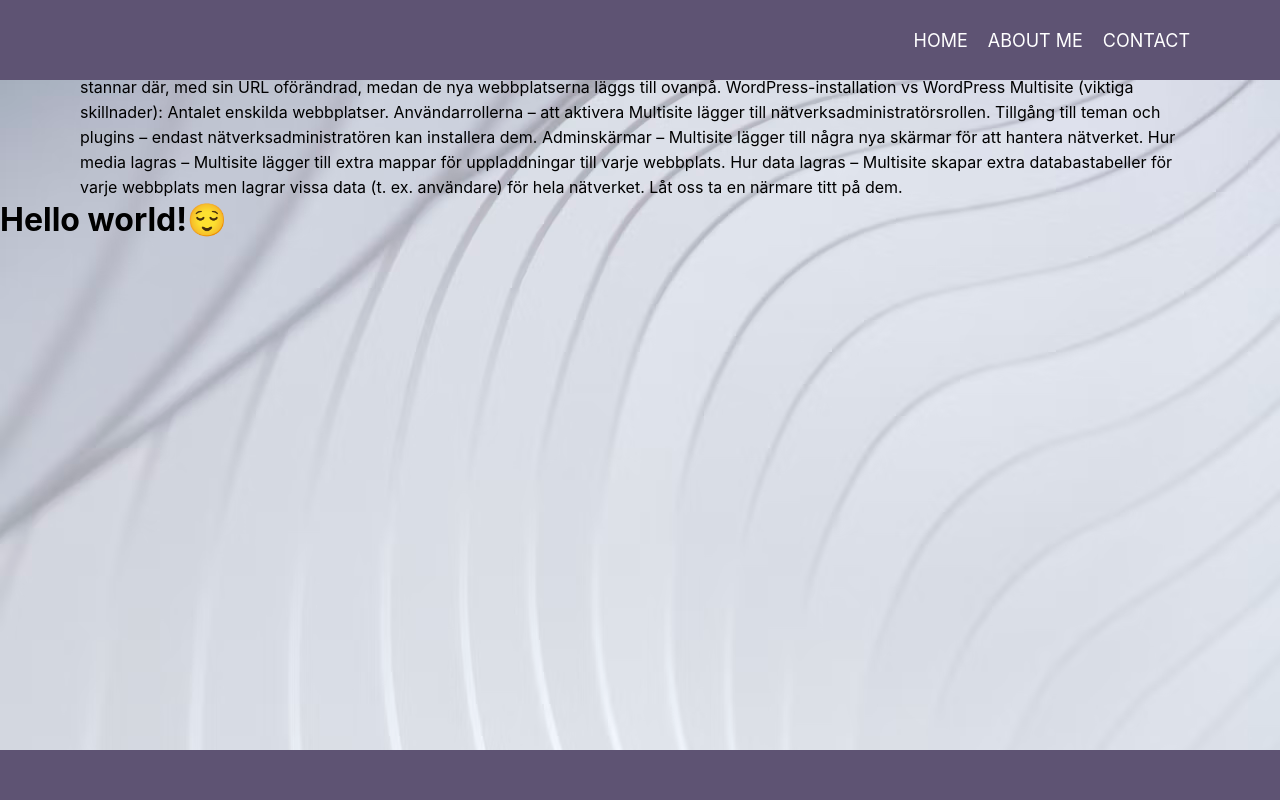
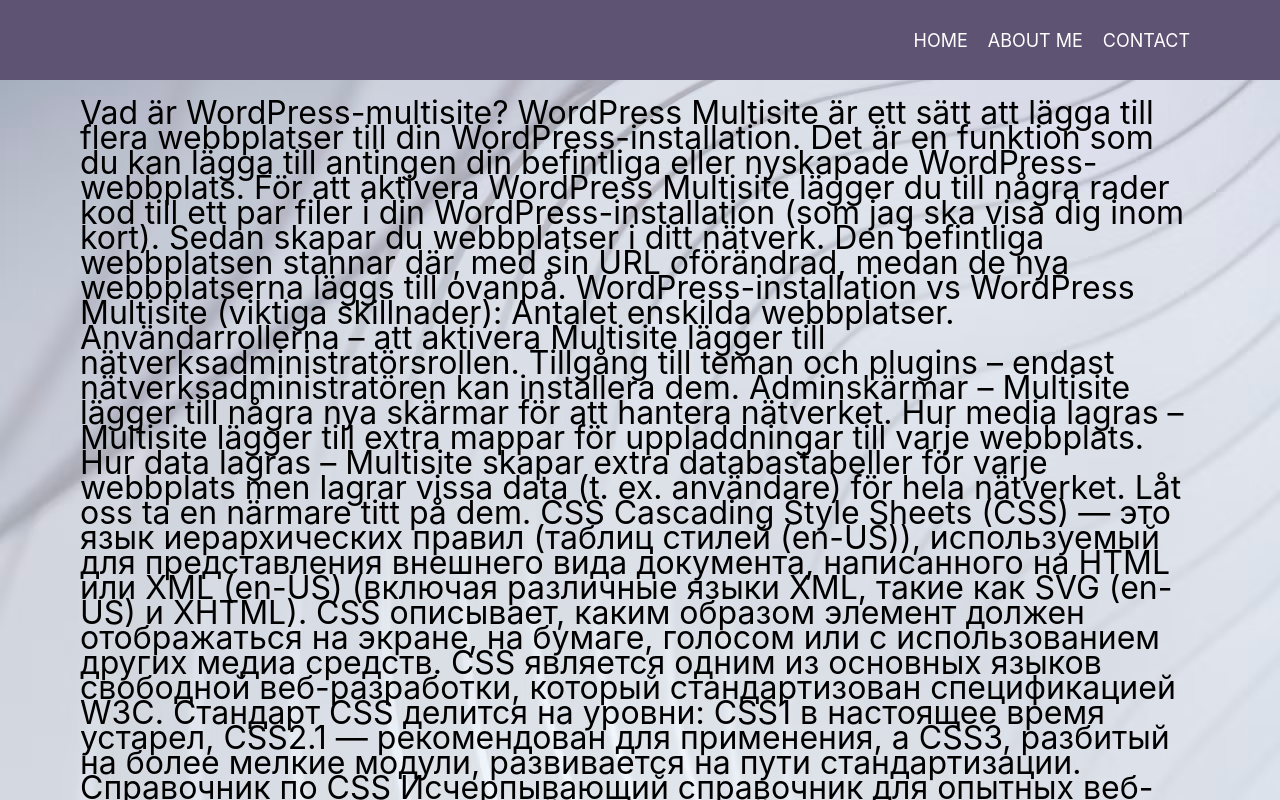
Before and after one commit to HannaTylna/portfolio_react, a React (Create React App) app: page / in a window 1280 px wide. Shown: the top 800 px of the page. Built offline with nearby package versions, Linux system fonts and the light colour scheme.

Commit message:
add pages

```diff
--- a/src/App.css
+++ b/src/App.css
@@ -14,10 +14,9 @@
   z-index: 0;
 }
 .footer {
-  position: absolute;
   bottom: 0;
   width: 100%;
-  height: 50px;
+  height: 150px;
   background-color: #5e5373;
 }
 .header::before {
@@ -58,9 +57,9 @@
   text-decoration: none;
 }
 .content__text{
-  font-size: 16px;
+  font-size: 32px;
   line-height: 25px;
-  margin: 0px 20px;
+  margin: 100px 20px;
 }
 .content__text p{
   margin: 0px 0px 20px 0px;
@@ -139,6 +138,6 @@
     margin: 0px 0px 20px 0px;
   }
   .content__text {
-    margin: 0px 20px;
+    margin: 100px 20px;
   }
 }
--- a/src/App.js
+++ b/src/App.js
@@ -1,6 +1,8 @@
 import React from 'react';
 import {BrowserRouter, Routes, Route} from 'react-router-dom';
 import HomePage from "./pages/HomePage";
+import AboutMePage from "./pages/AboutMePage";
+import ContactPage from "./pages/ContactPage";
 import './App.css';
 
 
@@ -9,6 +11,8 @@
     <BrowserRouter>
       <Routes>
         <Route path="/" element={<HomePage />}/>
+        <Route path="/about" element={<AboutMePage />}/>
+        <Route path="/contact" element={<ContactPage />}/>
       </Routes>
     </BrowserRouter>
   );
--- a/src/components/Content.js
+++ b/src/components/Content.js
@@ -16,6 +16,31 @@
                     Hur media lagras – Multisite lägger till extra mappar för uppladdningar till varje webbplats.
                     Hur data lagras – Multisite skapar extra databastabeller för varje webbplats men lagrar vissa data (t. ex. användare) för hela nätverket.
                     Låt oss ta en närmare titt på dem.
+                    CSS
+Cascading Style Sheets (CSS) — это язык иерархических правил (таблиц стилей (en-US)), используемый для представления внешнего вида документа, написанного на HTML или XML (en-US) (включая различные языки XML, такие как SVG (en-US) и XHTML). CSS описывает, каким образом элемент должен отображаться на экране, на бумаге, голосом или с использованием других медиа средств.
+
+CSS является одним из основных языков свободной веб-разработки, который стандартизован спецификацией W3C. Стандарт CSS делится на уровни: CSS1 в настоящее время устарел, CSS2.1 — рекомендован для применения, а CSS3, разбитый на более мелкие модули, развивается на пути стандартизации.
+
+Справочник по CSS Исчерпывающий справочник для опытных веб-разработчиков, описывающий каждое свойство и понятие CSS.
+Самоучитель по CSS Пошаговое руководство для помощи начинающим программистам CSS. Содержит все необходимые основы.
+Примеры CSS3 Набор примеров представляющий новейшие технологии CSS в действии: толчок к креативности.
+Документация и самоучители
+Ключевые понятия CSS
+Описание синтаксиса и внешнего вида языка (en-US) и введение в фундаментальные понятия такие как специфичность (en-US), наследование(каскадирование) (en-US), блочная модель(box-model) и схлопывание отступов(margin-collapse (en-US)), наложение (en-US) и контекст форматирования(Block formatting context (en-US)), начальное(initial (en-US)), вычисленное(computed (en-US)), используемое(used (en-US)) и актуальное(actual (en-US)) значения. Кроме того, описана краткая форма записи (en-US) свойств CSS.
+
+Руководство разработчика CSS (en-US)
+Статьи, которые помогут вам узнать все: начиная от основ организации стилей в HTML, заканчивая различными методами языка CSS, чтобы сделать свой контент сияющим.
+
+Распространённые вопросы по CSS
+Ответы на часто возникающие вопросы о CSS.
+
+Инструменты для разработки CSS
+Служба проверки W3C CSS проверяет правильность работы вашего CSS кода. Служба OnlineWebCheck.com делает то же самое. Это отличные инструменты для отладки.
+Инструменты разработчика Firefox позволяют рассматривать и изменять "на лету" CSS страницы с помощью инструментов Инспектор и Редактор таблиц стилей.
+Расширение Firebug для Firefox, популярное расширение для этого браузера, которое также позволяет редактировать "на лету" CSS код при просмотре сайтов. Помогает легко тестировать работу кода при внесении различных изменений. Помимо этого, расширение имеет другие полезные функции.
+Расширение Web Developer для Firefox позволяет отслеживать и изменять "на лету" CSS код на просматриваемых сайтах. Проще чем Firebug, но обладает меньшей функциональностью.
+Прочие инструменты CSS. (en-US)
+
                 </div>
             </div>
         </div>
--- a/src/components/Navigation.js
+++ b/src/components/Navigation.js
@@ -12,13 +12,13 @@
                         <nav className="header__menu">
                             <ul className="header__list">
                                 <li>
-                                    <a href="" className="header__link">Home</a>
+                                    <a href="/" className="header__link">Home</a>
                                 </li>
                                 <li>
-                                    <a href="" className="header__link">About me</a>
+                                    <a href="/about" className="header__link">About me</a>
                                 </li>
                                 <li>
-                                    <a href="" className="header__link">Contact</a>
+                                    <a href="/contact" className="header__link">Contact</a>
                                 </li>
                             </ul>
                         </nav>
--- /dev/null
+++ b/src/pages/AboutMePage.js
@@ -0,0 +1,12 @@
+import React from 'react';
+import Navigation from '../components/Navigation';
+import Footer from '../components/Footer';
+
+export default function AboutMePage(){
+    return (
+        <div className=''>
+            <Navigation/>
+            <Footer/>
+        </div>
+    )
+}
--- /dev/null
+++ b/src/pages/ContactPage.js
@@ -0,0 +1,12 @@
+import React from 'react';
+import Navigation from '../components/Navigation';
+import Footer from '../components/Footer';
+
+export default function ContactPage(){
+    return (
+        <div className=''>
+            <Navigation/>
+            <Footer/>
+        </div>
+    )
+}
```
